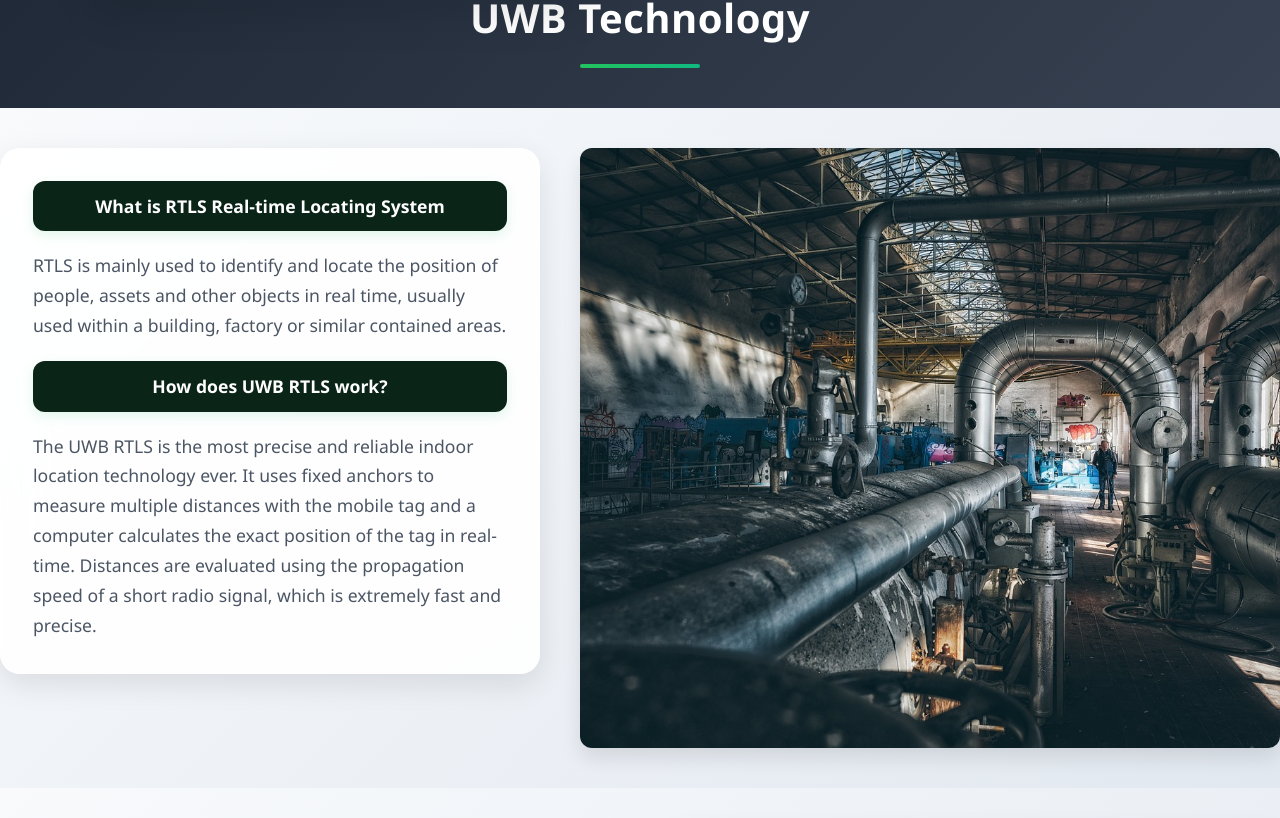
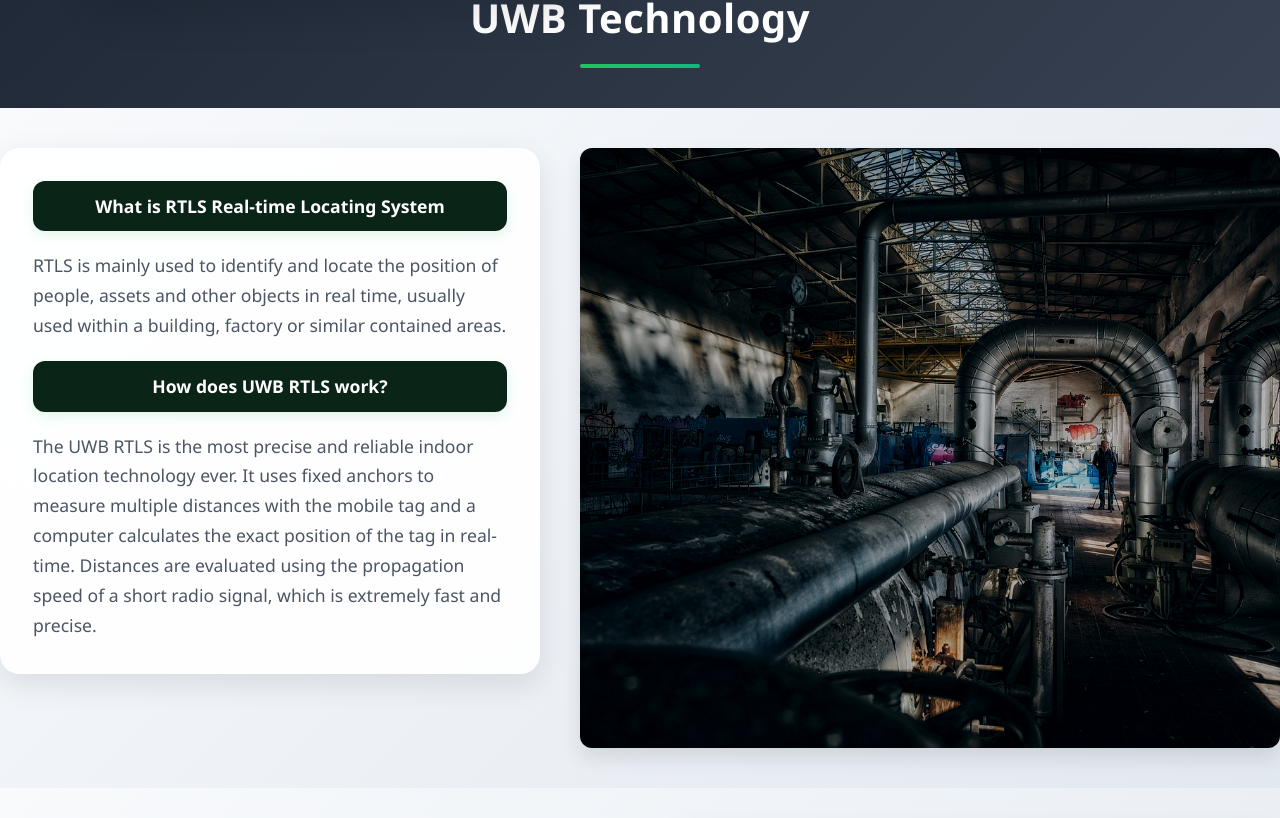
Before and after one commit to EmineKurucu/CreufWeb, a React (Vite) app in the folder creuf/: page / in a window 1280 px wide. Shown: the part 942-1760 px from the top of the page. Built offline with nearby package versions, Linux system fonts and the light colour scheme.

Commit message:
resimler düzeltildi

```diff
--- a/creuf/src/components/Home.jsx
+++ b/creuf/src/components/Home.jsx
@@ -118,11 +118,11 @@ const Home = () => {
         <div style={styles.rightSection}>
           {/* Arka planda fotoğraf var*/}
           <div style={styles.backgroundPhoto}>
-            <img
-              src="src/assets/fabrika.jpg"
-              alt="Background"
-              style={styles.photoImage}
-            />
+          <img
+            src={fabrikaImg}
+            alt="Background"
+            style={styles.photoImage}
+          />
             <div style={styles.photoOverlay}></div>
           </div>
 
@@ -171,9 +171,9 @@ const Home = () => {
           {/* Resmim1*/}
           <div style={styles.imageContainer}>
             <img
-              src="/src/assets/fabrika.jpg"
-              alt="Depo"
-              style={styles.depoImage}
+              src={fabrikaImg}
+              alt="Background"
+              style={styles.photoImage}
             />
           </div>
         </div>
```
